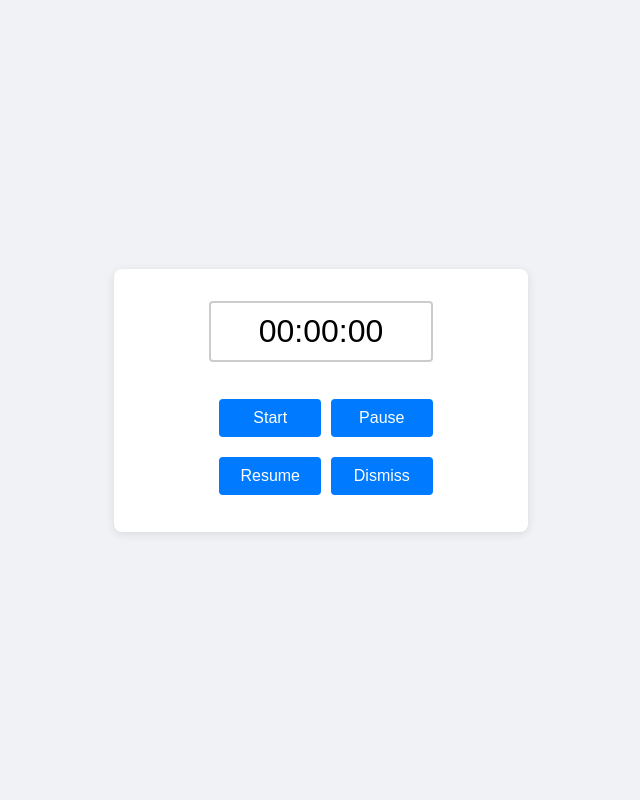
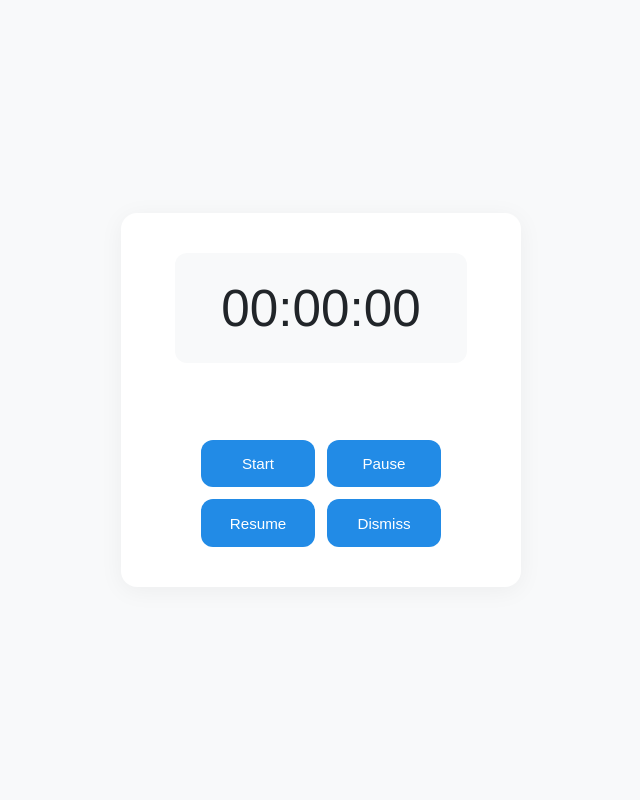
Before and after one commit to gsmafra/multi-device-timer, a Flask app: page / in a window 1280 px wide. Shown: the whole page, without its empty margins (319-959 px from the left). Run offline with Flask 3, Linux system fonts and the light colour scheme; some libraries are stand-ins or nearby versions.

Commit message:
slicker style

```diff
--- a/static/main.css
+++ b/static/main.css
@@ -1,59 +1,63 @@
 body {
     margin: 0;
-    font-family: 'Segoe UI', Tahoma, Geneva, Verdana, sans-serif;
-    background-color: #f0f2f5;
+    font-family: 'Inter', -apple-system, sans-serif;
+    background-color: #f8f9fa;
     display: flex;
     align-items: center;
     justify-content: center;
     min-height: 100vh;
-    color: #333;
+    color: #212529;
 }
 
 .container {
-    background: #fff;
-    border-radius: 8px;
-    box-shadow: 0 2px 10px rgba(0,0,0,0.1);
-    padding: 2em;
-    max-width: 350px;
-    width: 100%;
+    background: white;
+    border-radius: 16px;
+    box-shadow: 0 4px 24px rgba(0,0,0,0.05);
+    padding: 2.5em;
+    width: 320px;
     text-align: center;
 }
 
 /* Timer input styling - fixed width and centered */
 #timerDisplay {
-    font-size: 2em;
+    font-size: 3.2em;
+    font-weight: 300;
     text-align: center;
-    width: 200px;
-    border: 2px solid #ccc;
-    border-radius: 4px;
-    padding: 10px;
-    margin-bottom: 1em;
-    outline: none;
-    transition: border 0.3s;
-    margin-left: auto;
-    margin-right: auto;
-    display: block;
+    width: 240px;
+    border: none;
+    border-radius: 12px;
+    padding: 0.5em;
+    margin-bottom: 1.5em;
+    background: #f8f9fa;
+    color: #212529;
+    transition: all 0.2s ease;
 }
 
 #timerDisplay:focus {
-    border-color: #007BFF;
+    outline: none;
+    background: #e9ecef;
 }
 
 /* Button styling */
 .btn {
-    background-color: #007BFF;
+    background-color: #228be6;
     color: white;
     border: none;
-    padding: 10px 16px;
-    margin: 5px;
-    border-radius: 4px;
+    padding: 1em;
+    border-radius: 12px;
     cursor: pointer;
-    font-size: 1em;
-    transition: background 0.3s;
+    font-size: 0.95em;
+    font-weight: 500;
+    transition: all 0.2s ease;
 }
 
 .btn:hover {
-    background-color: #0056b3;
+    background-color: #1c7ed6;
+    transform: translateY(-1px);
+}
+
+.btn:active {
+    transform: translateY(0);
 }
 
 /* Flashing effect */
@@ -62,20 +66,16 @@ body {
 }
 
 @keyframes flash {
-    0%, 100% {
-        background-color: #fff;
-    }
-    50% {
-        background-color: #ffcccc;
-    }
+    0%, 100% { background-color: white; }
+    50% { background-color: #ffe3e3; }
 }
 
 .buttons-container {
     display: grid;
     grid-template-columns: repeat(2, 1fr);
-    gap: 10px;
-    width: fit-content;       /* Grid takes only the necessary width */
-    margin: 1em auto 0;        /* Centers the grid horizontally */
+    gap: 12px;
+    width: 240px;
+    margin: 0 auto;
 }
 
 .buttons-container .btn {
--- a/templates/index.html
+++ b/templates/index.html
@@ -3,14 +3,14 @@
 <head>
     <meta charset="UTF-8">
     <meta name="viewport" content="width=device-width, initial-scale=1.0">
-    <title>Timer App</title>
+    <title>Timer</title>
+    <link rel="stylesheet" href="https://fonts.googleapis.com/css2?family=Inter:wght@300;400;500&display=swap">
     <link rel="stylesheet" href="/static/main.css">
     <script src="https://cdn.jsdelivr.net/npm/socket.io-client@4.5.1/dist/socket.io.min.js"></script>
     <script src="/static/main.js" defer></script>
 </head>
 <body>
     <div class="container">
-        <!-- Single input for both display and editing -->
         <input type="text" id="timerDisplay" value="00:00:00" placeholder="hh:mm:ss" />
         <div class="buttons-container">
             <button class="btn" onclick="startTimer()">Start</button>
```
